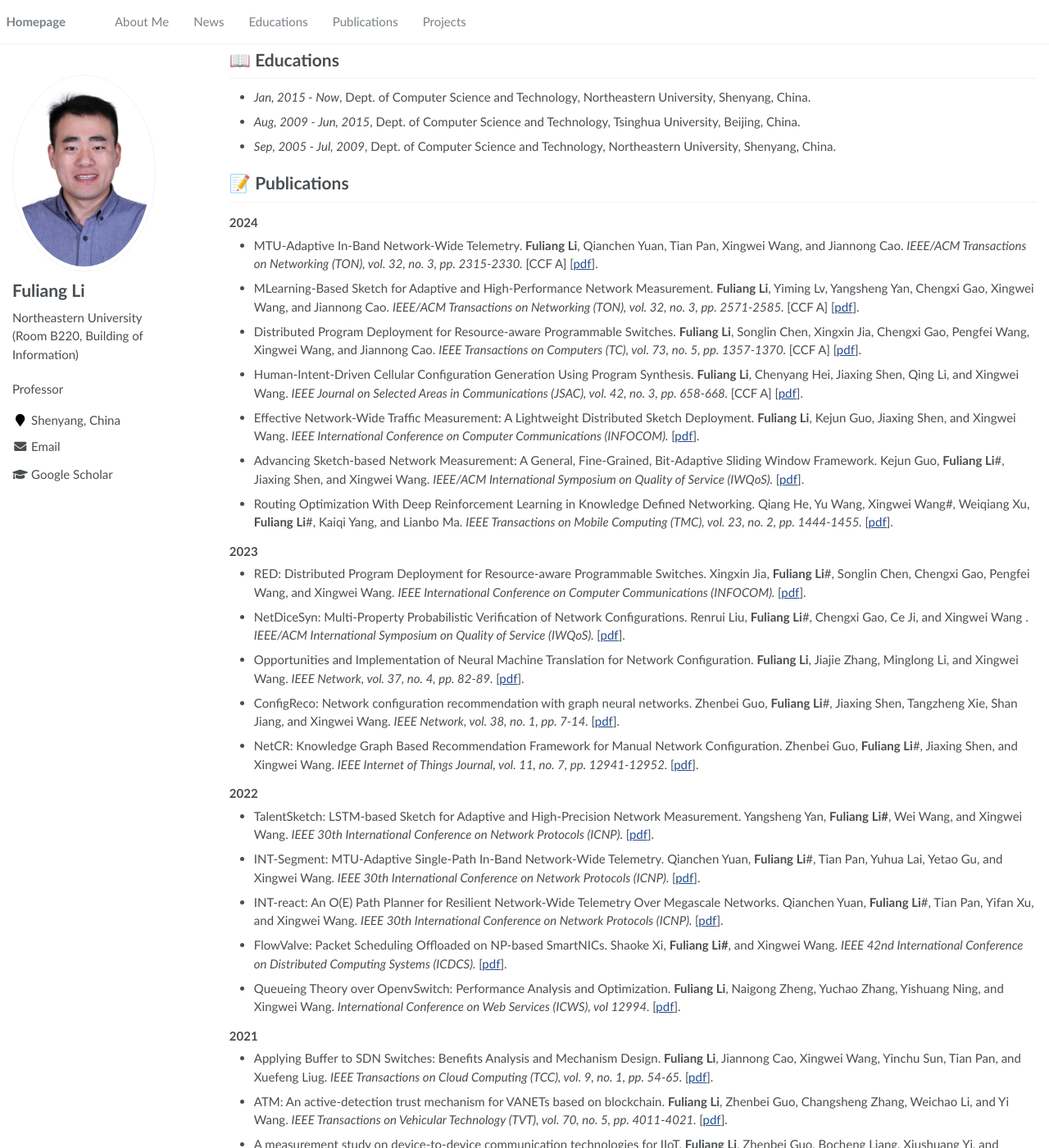
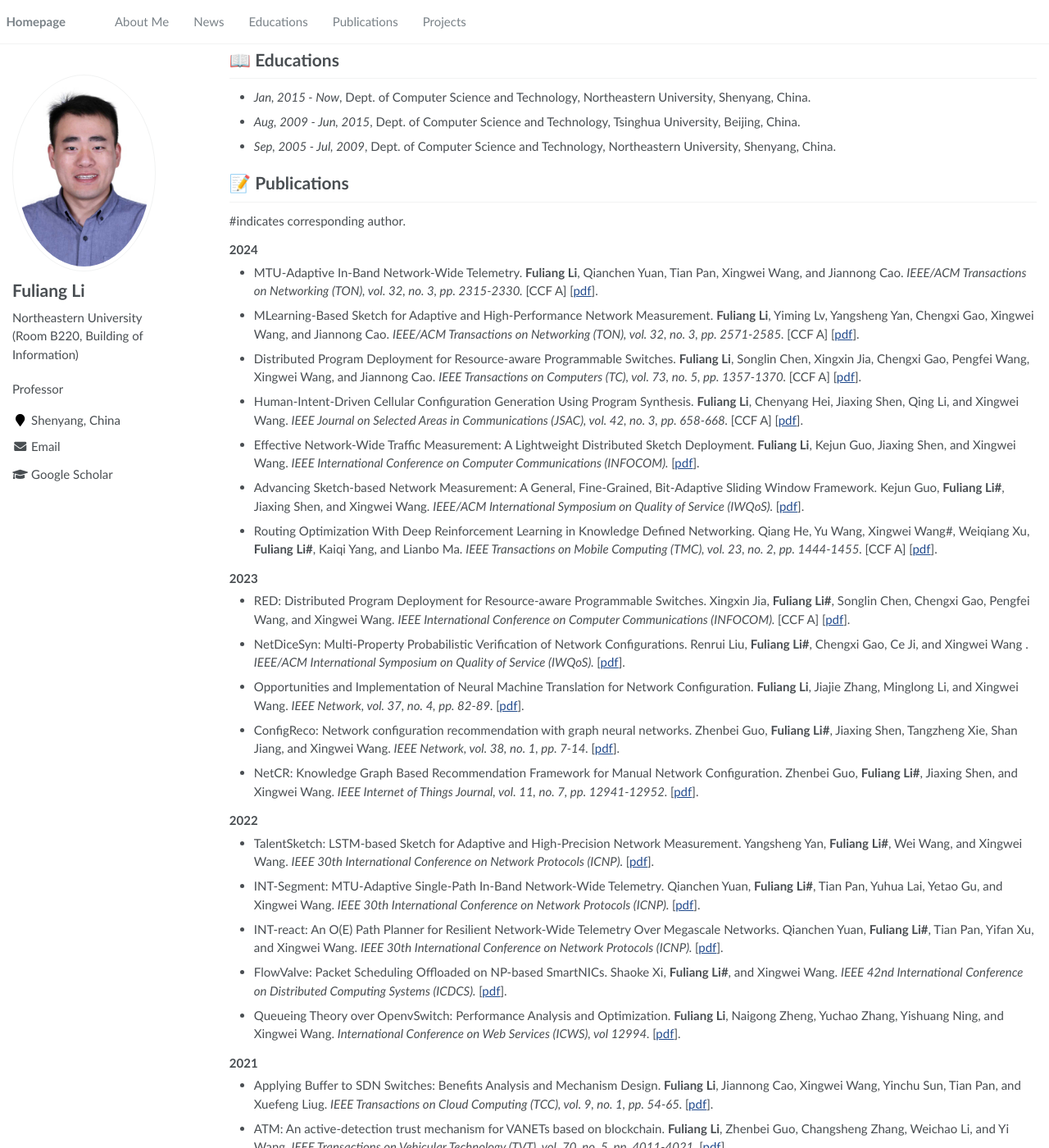
Before and after one commit to Fuliang-Li/Fuliang-Li.github.io, a Jekyll site: the page built from _pages/about.md, in a window 1280 px wide and 1400 px high, scrolled down 248 px. Shown: the whole window at 82% size. Built offline with Jekyll 4.4.1, drawn with Linux system fonts in a browser that asks for light colours.

Commit message:
Update about.md

```diff
--- a/_pages/about.md
+++ b/_pages/about.md
@@ -17,7 +17,7 @@ redirect_from:
 
 <span class='anchor' id='about-me'></span>
 
-Fuliang Li (李福亮), Professor of Northeastern University. I obtained my Bachelor’s degree in Computer Science and Engineering from Northeastern University in 2009 and was directly admitted to Tsinghua University’s Institute for Network Sciences and Cyberspace as a Ph.D. student, under the supervision of Professor Wu Jianping (<a href="https://scholar.google.com/citations?user=LfJMXC4AAAAJ" target="_blank">吴建平</a>). I earned my Ph.D. degree from Tsinghua University in 2015. Now, I work with Professor Xingwei Wang (<a href="" target="_blank">王兴伟</a>). My main research interests include the bridging between networking and AI.
+Fuliang Li (李福亮), Professor of Northeastern University. I obtained my Bachelor’s degree in Computer Science and Engineering from Northeastern University in 2009 and was directly admitted to Tsinghua University’s Institute for Network Sciences and Cyberspace as a Ph.D. student, under the supervision of Professor Wu Jianping (<a href="https://www.tsinghua.edu.cn/info/1166/93896.htm" target="_blank">吴建平</a>). I earned my Ph.D. degree from Tsinghua University in 2015. Now, I work with Professor Xingwei Wang (<a href="https://dblp.org/pid/99/4694-1.html" target="_blank">王兴伟</a>). My main research interests include the bridging between networking and AI.
 
 # 🔥 News
 - *2024.07*: &nbsp;🎉🎉 We have one paper accepted by TSC.
@@ -29,6 +29,7 @@ Fuliang Li (李福亮), Professor of Northeastern University. I obtained my Bach
 - *Sep, 2005 - Jul, 2009*, Dept. of Computer Science and Technology, Northeastern University, Shenyang, China.
 
 # 📝 Publications
+#indicates corresponding author.
 
 <h3><strong>2024</strong></h3>
 
@@ -37,21 +38,22 @@ Fuliang Li (李福亮), Professor of Northeastern University. I obtained my Bach
 - Distributed Program Deployment for Resource-aware Programmable Switches. <b>Fuliang Li</b>, Songlin Chen, Xingxin Jia, Chengxi Gao, Pengfei Wang, Xingwei Wang, and Jiannong Cao. <i>  IEEE Transactions on Computers (TC), vol. 73, no. 5, pp. 1357-1370. </i> [CCF A] [<A href="https://ieeexplore.ieee.org/abstract/document/10406207" target="_blank">pdf</A>].
 - Human-Intent-Driven Cellular Configuration Generation Using Program Synthesis. <b>Fuliang Li</b>, Chenyang Hei, Jiaxing Shen, Qing Li, and Xingwei Wang. <i> IEEE Journal on Selected Areas in Communications (JSAC), vol. 42, no. 3, pp. 658-668. </i> [CCF A] [<A href="https://ieeexplore.ieee.org/abstract/document/10368062" target="_blank">pdf</A>].
 - Effective Network-Wide Traffic Measurement: A Lightweight Distributed Sketch Deployment. <b>Fuliang Li</b>, Kejun Guo, Jiaxing Shen, and Xingwei Wang. <i> IEEE International Conference on Computer Communications (INFOCOM). </i> [<A href="https://shenjiaxing.github.io/pdf/effectiveli2023.pdf" target="_blank">pdf</A>].
-- Advancing Sketch-based Network Measurement: A General, Fine-Grained, Bit-Adaptive Sliding Window Framework. Kejun Guo, <b>Fuliang Li</b>#, Jiaxing Shen, and Xingwei Wang. <i> IEEE/ACM International Symposium on Quality of Service (IWQoS). </i> [<A href="https://shenjiaxing.github.io/pdf/2024/advancingguo2024.pdf" target="_blank">pdf</A>].
-- Routing Optimization With Deep Reinforcement Learning in Knowledge Defined Networking. Qiang He, Yu Wang, Xingwei Wang#, Weiqiang Xu, <b>Fuliang Li</b>#, Kaiqi Yang, and Lianbo Ma. <i> IEEE Transactions on Mobile Computing (TMC), vol. 23, no. 2, pp. 1444-1455. </i> [<A href="https://ieeexplore.ieee.org/abstract/document/10012574" target="_blank">pdf</A>].
+- Advancing Sketch-based Network Measurement: A General, Fine-Grained, Bit-Adaptive Sliding Window Framework. Kejun Guo, <b>Fuliang Li#</b>, Jiaxing Shen, and Xingwei Wang. <i> IEEE/ACM International Symposium on Quality of Service (IWQoS). </i> [<A href="https://shenjiaxing.github.io/pdf/2024/advancingguo2024.pdf" target="_blank">pdf</A>].
+- Routing Optimization With Deep Reinforcement Learning in Knowledge Defined Networking. Qiang He, Yu Wang, Xingwei Wang#, Weiqiang Xu, <b>Fuliang Li#</b>, Kaiqi Yang, and Lianbo Ma. <i> IEEE Transactions on Mobile Computing (TMC), vol. 23, no. 2, pp. 1444-1455. </i> [CCF A] [<A href="https://ieeexplore.ieee.org/abstract/document/10012574" target="_blank">pdf</A>].
+
 <h3><strong>2023</strong></h3>
 
-- RED: Distributed Program Deployment for Resource-aware Programmable Switches. Xingxin Jia, <b>Fuliang Li</b>#, Songlin Chen, Chengxi Gao, Pengfei Wang, and Xingwei Wang. <i> IEEE International Conference on Computer Communications (INFOCOM). </i> [<A href="https://ieeexplore.ieee.org/abstract/document/10228974" target="_blank">pdf</A>].
-- NetDiceSyn: Multi-Property Probabilistic Verification of Network Configurations. Renrui Liu, <b>Fuliang Li</b>#, Chengxi Gao, Ce Ji, and Xingwei Wang . <i> IEEE/ACM International Symposium on Quality of Service (IWQoS). </i> [<A href="https://ieeexplore.ieee.org/abstract/document/10188763" target="_blank">pdf</A>].
+- RED: Distributed Program Deployment for Resource-aware Programmable Switches. Xingxin Jia, <b>Fuliang Li#</b>, Songlin Chen, Chengxi Gao, Pengfei Wang, and Xingwei Wang. <i> IEEE International Conference on Computer Communications (INFOCOM). </i> [CCF A] [<A href="https://ieeexplore.ieee.org/abstract/document/10228974" target="_blank">pdf</A>].
+- NetDiceSyn: Multi-Property Probabilistic Verification of Network Configurations. Renrui Liu, <b>Fuliang Li#</b>, Chengxi Gao, Ce Ji, and Xingwei Wang . <i> IEEE/ACM International Symposium on Quality of Service (IWQoS). </i> [<A href="https://ieeexplore.ieee.org/abstract/document/10188763" target="_blank">pdf</A>].
 - Opportunities and Implementation of Neural Machine Translation for Network Configuration. <b>Fuliang Li</b>, Jiajie Zhang, Minglong Li, and Xingwei Wang. <i> IEEE Network, vol. 37, no. 4, pp. 82-89. </i> [<A href="https://ieeexplore.ieee.org/abstract/document/10293202" target="_blank">pdf</A>].
-- ConfigReco: Network configuration recommendation with graph neural networks. Zhenbei Guo, <b>Fuliang Li</b>#, Jiaxing Shen, Tangzheng Xie, Shan Jiang, and Xingwei Wang. <i> IEEE Network, vol. 38, no. 1, pp. 7-14. </i> [<A href="https://ieeexplore.ieee.org/abstract/document/10327705" target="_blank">pdf</A>].
-- NetCR: Knowledge Graph Based Recommendation Framework for Manual Network Configuration. Zhenbei Guo, <b>Fuliang Li</b>#, Jiaxing Shen, and Xingwei Wang. <i> IEEE Internet of Things Journal, vol. 11, no. 7, pp. 12941-12952. </i> [<A href="https://ieeexplore.ieee.org/abstract/document/10330570" target="_blank">pdf</A>].
+- ConfigReco: Network configuration recommendation with graph neural networks. Zhenbei Guo, <b>Fuliang Li#</b>, Jiaxing Shen, Tangzheng Xie, Shan Jiang, and Xingwei Wang. <i> IEEE Network, vol. 38, no. 1, pp. 7-14. </i> [<A href="https://ieeexplore.ieee.org/abstract/document/10327705" target="_blank">pdf</A>].
+- NetCR: Knowledge Graph Based Recommendation Framework for Manual Network Configuration. Zhenbei Guo, <b>Fuliang Li#</b>, Jiaxing Shen, and Xingwei Wang. <i> IEEE Internet of Things Journal, vol. 11, no. 7, pp. 12941-12952. </i> [<A href="https://ieeexplore.ieee.org/abstract/document/10330570" target="_blank">pdf</A>].
 
 <h3><strong>2022</strong></h3>
 
 - TalentSketch: LSTM-based Sketch for Adaptive and High-Precision Network Measurement. Yangsheng Yan, <b>Fuliang Li#</b>, Wei Wang, and Xingwei Wang. <i> IEEE 30th International Conference on Network Protocols (ICNP). </i> [<A href="https://ieeexplore.ieee.org/abstract/document/9940396" target="_blank">pdf</A>].
-- INT-Segment: MTU-Adaptive Single-Path In-Band Network-Wide Telemetry. Qianchen Yuan, <b>Fuliang Li</b>#, Tian Pan, Yuhua Lai, Yetao Gu, and Xingwei Wang. <i> IEEE 30th International Conference on Network Protocols (ICNP). </i> [<A href="https://ieeexplore.ieee.org/abstract/document/9940397" target="_blank">pdf</A>].
-- INT-react: An O(E) Path Planner for Resilient Network-Wide Telemetry Over Megascale Networks. Qianchen Yuan, <b>Fuliang Li</b>#, Tian Pan, Yifan Xu, and Xingwei Wang. <i> IEEE 30th International Conference on Network Protocols (ICNP). </i> [<A href="https://ieeexplore.ieee.org/abstract/document/9940409" target="_blank">pdf</A>].
+- INT-Segment: MTU-Adaptive Single-Path In-Band Network-Wide Telemetry. Qianchen Yuan, <b>Fuliang Li#</b>, Tian Pan, Yuhua Lai, Yetao Gu, and Xingwei Wang. <i> IEEE 30th International Conference on Network Protocols (ICNP). </i> [<A href="https://ieeexplore.ieee.org/abstract/document/9940397" target="_blank">pdf</A>].
+- INT-react: An O(E) Path Planner for Resilient Network-Wide Telemetry Over Megascale Networks. Qianchen Yuan, <b>Fuliang Li#</b>, Tian Pan, Yifan Xu, and Xingwei Wang. <i> IEEE 30th International Conference on Network Protocols (ICNP). </i> [<A href="https://ieeexplore.ieee.org/abstract/document/9940409" target="_blank">pdf</A>].
 - FlowValve: Packet Scheduling Offloaded on NP-based SmartNICs. Shaoke Xi, <b>Fuliang Li#</b>, and Xingwei Wang. <i> IEEE 42nd International Conference on Distributed Computing Systems (ICDCS). </i> [<A href="https://ieeexplore.ieee.org/abstract/document/9912227" target="_blank">pdf</A>].
 - Queueing Theory over OpenvSwitch: Performance Analysis and Optimization. <b>Fuliang Li</b>, Naigong Zheng, Yuchao Zhang, Yishuang Ning, and Xingwei Wang. <i> International Conference on Web Services (ICWS), vol 12994. </i> [<A href="https://link.springer.com/chapter/10.1007/978-3-030-96140-4_4" target="_blank">pdf</A>].
 
```
